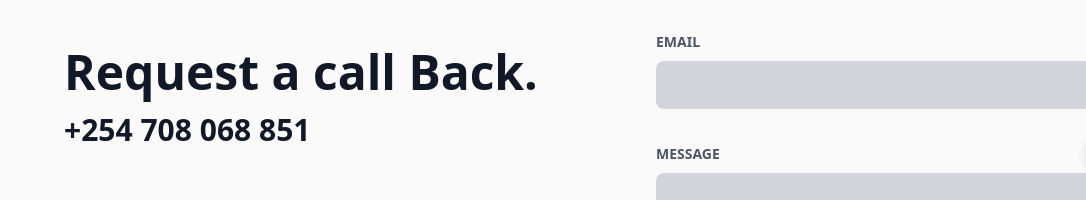
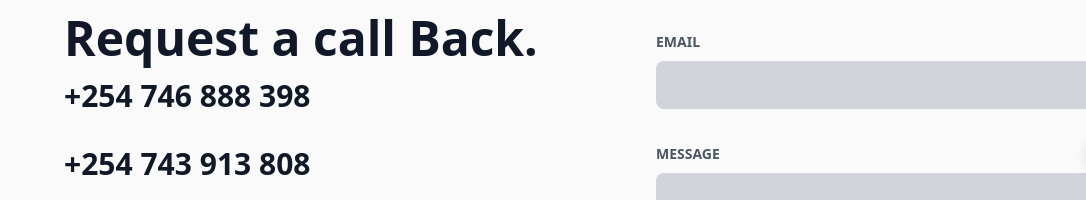
Before and after one commit to allistermugaisi/arilyd-associates, a website: page contact.html in a window 1280 px wide. Shown: the part 599-799 px from the top of the page, 0-1086 px from the left. Drawn offline with nearby package versions, Linux system fonts and the light colour scheme.

Commit message:
Updated contact details

```diff
--- a/contact.html
+++ b/contact.html
@@ -79,7 +79,10 @@
             Request a call Back.
           </h2>
           <h2 class="text-2xl lg:text-3xl py-4 font-bold leading-tight">
-            +254 708 068 851
+            +254 746 888 398
+          </h2>
+          <h2 class="text-2xl lg:text-3xl py-4 font-bold leading-tight">
+            +254 743 913 808
           </h2>
           <div class="text-gray-700 mt-8">
             Hate forms? Send us an <span class="underline">email</span> instead.
```
Also changed, not shown: css/main.css.
